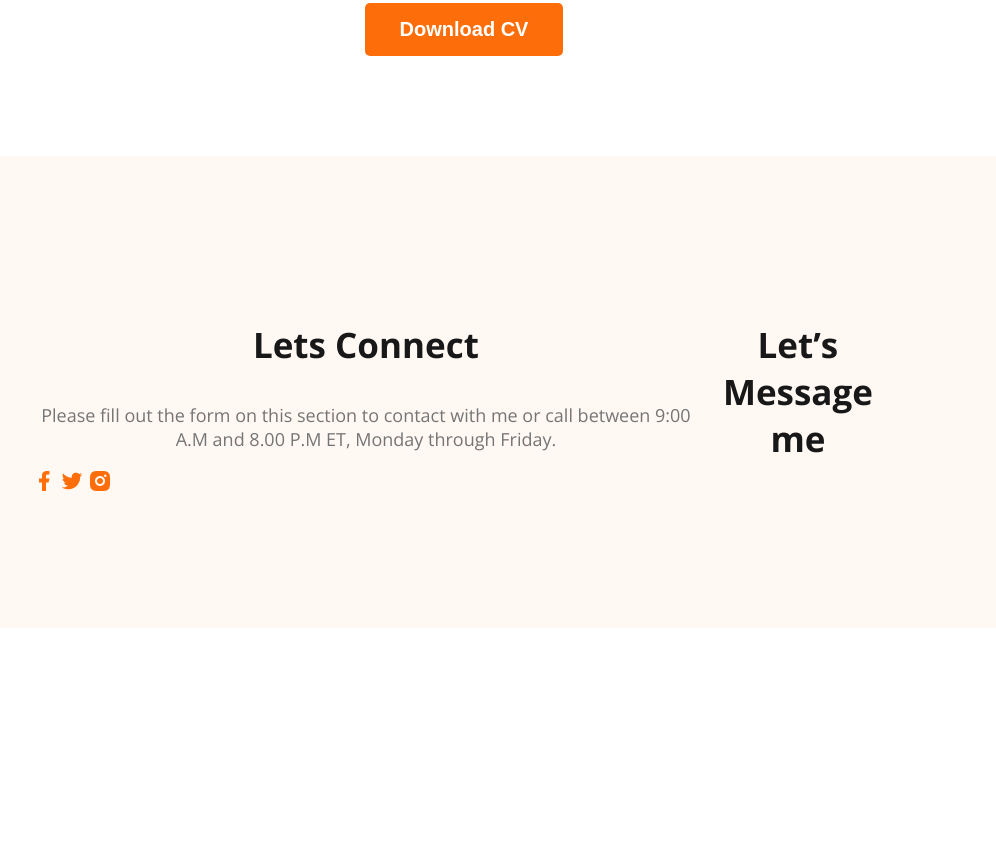
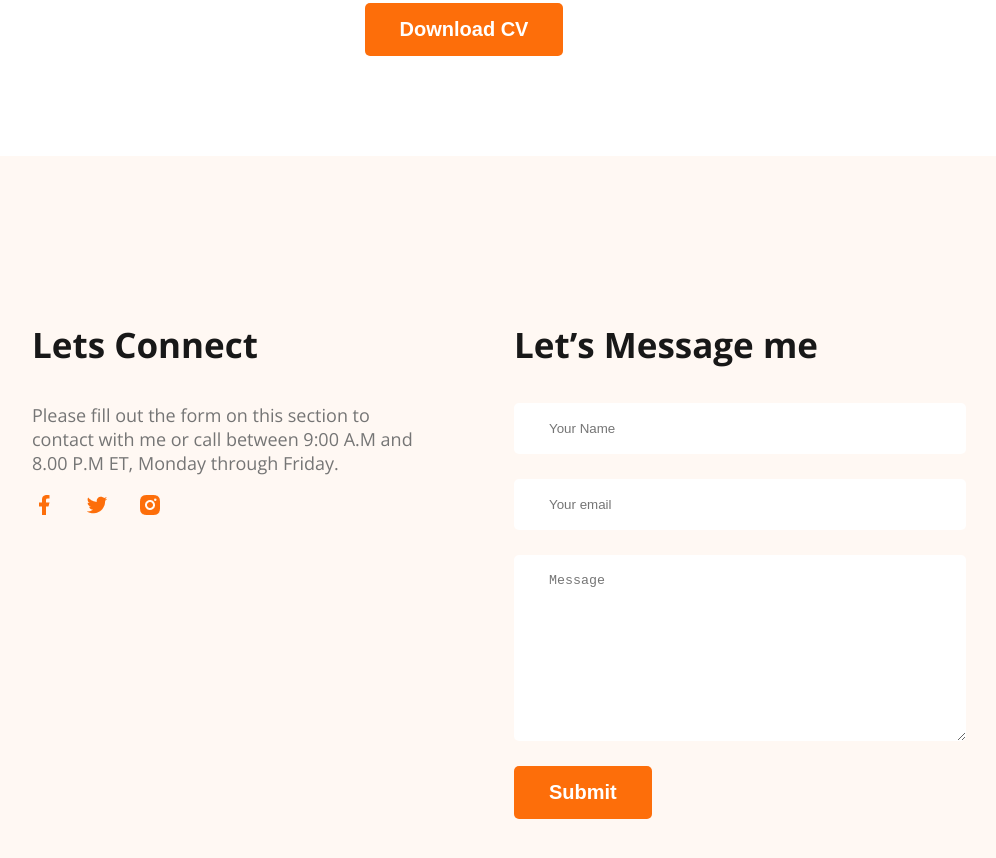
Before and after one commit to sagor995/developer-portfolio, a plain HTML site: page index.html in a window 1280 px wide. Shown: the part 3073-3931 px from the top of the page, without its empty margins (176-1172 px from the left). Before the commit the page ends 3709 px from the top, so only its background shows below. Drawn offline with nearby package versions, Linux system fonts and the light colour scheme.

Commit message:
mostly done

```diff
--- a/index.html
+++ b/index.html
@@ -199,8 +199,8 @@
     </main>
     <footer>
       <div class="footer-column">
-        <h3 class="section-title">Lets Connect</h3>
-        <p class="section-description">
+        <h3 class="section-title footer-align">Lets Connect</h3>
+        <p class="section-description footer-align">
           Please fill out the form on this section to contact with me or call
           between 9:00 A.M and 8.00 P.M ET, Monday through Friday.
         </p>
@@ -211,7 +211,19 @@
         </div>
       </div>
       <div class="footer-column">
-        <h3 class="section-title">Let’s Message me</h3>
+        <h3 class="section-title footer-align">Let’s Message me</h3>
+        <form class="contact" action="">
+          <input type="text" name="" placeholder="Your Name" id="" />
+          <input type="email" name="" placeholder="Your email" id="" />
+          <textarea
+            name=""
+            id=""
+            cols="30"
+            rows="10"
+            placeholder="Message"
+          ></textarea>
+          <input class="btn-primary" type="submit" value="Submit" />
+        </form>
       </div>
     </footer>
   </body>
--- a/styles/portfolio.css
+++ b/styles/portfolio.css
@@ -1,35 +1,35 @@
 /* Common shared styles */
-body{
+body {
     font-family: 'Lato', sans-serif;
     font-family: 'Open Sans', sans-serif;
 }
 
-.section-title{
+.section-title {
     color: #181818;
     text-align: center;
     font-size: 35px;
     font-weight: 700;
 }
 
-.section-description{
+.section-description {
     color: #757575;
     text-align: center;
     font-size: 18px;
 }
 
 /* Nav related styles */
-nav{
+nav {
     display: flex;
     justify-content: space-between;
     align-items: center;
     margin: 0 200px;
 }
 
-.text-primary{
+.text-primary {
     color: #FD6E0A;
 }
 
-.btn-primary{
+.btn-primary {
     border-radius: 5px;
     background: #FD6E0A;
     border: 0;
@@ -39,80 +39,80 @@ nav{
     padding: 15px 35px;
 }
 
-.nav-title{
+.nav-title {
     color: #181818;
     font-size: 45px;
     font-weight: 800;
 }
 
-nav > ul{
+nav>ul {
     display: flex;
     align-items: center;
 }
 
-nav li{
+nav li {
     list-style: none;
     margin-right: 50px;
 }
 
-nav a{
+nav a {
     text-decoration: none;
     color: #474747;
 }
 
 /* header related styles */
-.header{
+.header {
     background-color: #FFF8F3;
     background-image: url("../images/header_bg.png");
     background-repeat: no-repeat;
     background-position: bottom right;
 }
 
-.banner{
+.banner {
     padding: 30px 30px 0 150px;
     display: flex;
     align-items: center;
     justify-content: space-between;
 }
 
-.banner-content{
+.banner-content {
     max-width: 500px;
 }
 
-.banner .profile-pic{
+.banner .profile-pic {
     width: 500px;
 }
 
-.banner-greeting{
+.banner-greeting {
     color: #474747;
     font-size: 45px;
     margin-bottom: 0px;
 }
 
-.banner-title{
+.banner-title {
     font-size: 85px;
     font-weight: 700;
     margin-top: 5px;
 }
 
-.banner-description{
+.banner-description {
     color: #757575;
     font-size: 18px;
     font-weight: 400;
 }
 
 /* main section styles */
-main{
+main {
     max-width: 1140px;
     margin: 0 auto;
 }
 
-main section{
+main section {
     margin-top: 130px;
 }
 
 /* about section styles */
-.about{
+.about {
 
     padding: 130px;
     border-radius: 10px;
@@ -120,87 +120,123 @@ main section{
     margin: 130px 0;
 }
 
-.about-info-container{
+.about-info-container {
     display: flex;
     justify-content: space-around;
 }
-.about-info{
+
+.about-info {
     text-align: center;
     color: #757575;
 }
-.info-title{
+
+.info-title {
     margin-bottom: 0px;
     font-weight: 400;
 }
-.info-description{
+
+.info-description {
     font-weight: bold;
     color: black;
     margin-top: 5px;
 }
 
 /* what i do related styles */
-#what-i-do-description{
+#what-i-do-description {
     padding: 30px 150px;
 }
 
-.skills-container{
+.skills-container {
     display: flex;
     gap: 24px;
 
 }
-.skill{
+
+.skill {
     padding: 30px;
     border-radius: 5px;
-background: #FFF;
-box-shadow: 0px 6px 50px 0px rgba(0, 0, 0, 0.06);
+    background: #FFF;
+    box-shadow: 0px 6px 50px 0px rgba(0, 0, 0, 0.06);
 }
-.skill-title{
+
+.skill-title {
     color: #181818;
     font-size: 20px;
     font-weight: 700;
 }
-.skill-description{
+
+.skill-description {
     color: #757575;
     font-size: 16px;
 }
 
-.resume-column-title{
+.resume-column-title {
     color: #474747;
     font-size: 30px;
     font-weight: 700;
 }
 
-.resume-container{
+.resume-container {
     display: flex;
     gap: 50px;
 }
-.resume-item-title{
+
+.resume-item-title {
     color: #474747;
     font-size: 25px;
     font-weight: 700;
     margin-bottom: 10px;
 }
-.resume-item-institute{
+
+.resume-item-institute {
     margin-bottom: 20px;
     margin-top: 0px;
 }
-.resume-item-description, .resume-item-institute{
+
+.resume-item-description,
+.resume-item-institute {
     color: #757575;
 }
 
-.resume-container hr{
-margin: 30px;
+.resume-container hr {
+    margin: 30px;
 }
 
-.download-cv{
+.download-cv {
     text-align: center;
     margin-top: 50px;
 }
 
 /* Footer style */
-footer{
+footer {
     display: flex;
     background: #FFF8F3;
     padding: 130px 200px;
     margin-top: 100px;
+    gap: 100px;
 }
+
+.footer-align {
+    text-align: left;
+}
+
+.social-links a {
+    margin-right: 25px;
+}
+
+.footer-column {
+    width: 50%;
+}
+
+.contact input[type=text],
+.contact input[type=email],
+textarea {
+    display: block;
+    margin-bottom: 25px;
+    padding: 18px 35px;
+    color: #757575;
+    border-radius: 5px;
+    background: #FFF;
+    border: 0;
+    width: 100%;
+}
```
